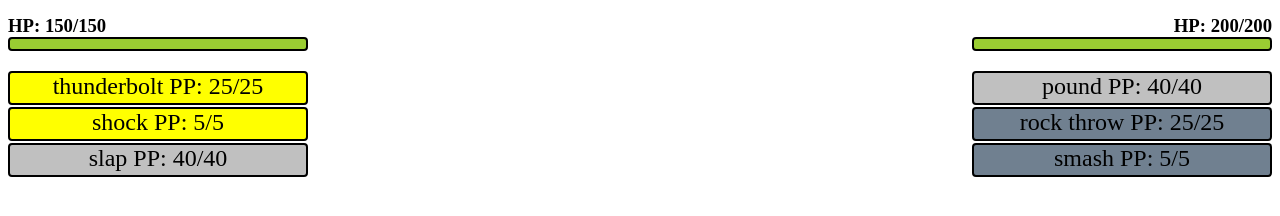
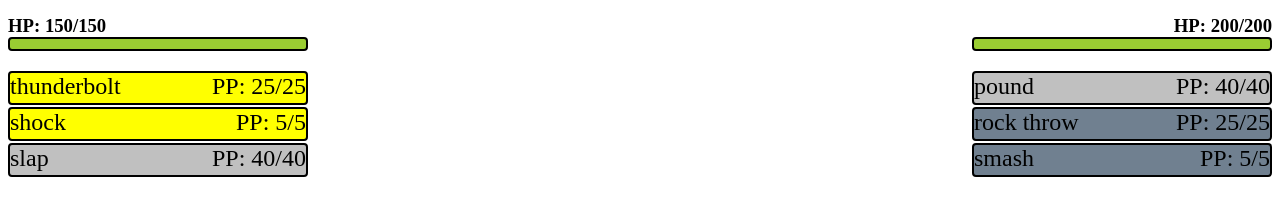
Before and after one commit to dsersch/pokemon, a plain HTML site: page index.html in a window 1280 px wide. Shown: the part 428-644 px from the top of the page. Drawn offline with nearby package versions, Linux system fonts and the light colour scheme.

Commit message:
pp reduction and attack button layout

```diff
--- a/css/styles.css
+++ b/css/styles.css
@@ -25,7 +25,7 @@ h3 {
     list-style-type: none;
     padding-left: 0px;
     margin-top: 0px;
-    text-align: center;
+    text-align: left;
 }
 li {
     height: 30px;
@@ -34,3 +34,6 @@ li {
     margin-top: 2px;
     font-size: 24px;
 }
+span {
+    float: right;
+}
--- a/js/main.js
+++ b/js/main.js
@@ -75,8 +75,10 @@ function setHealth(trainer, poke) {
 
 function setMoves(trainer, poke) {
     for(var i = 0; i < 3; i += 1) {
-        var $move = $('<li>').text(poke.moves[i].name + ' PP: ' + poke.moves[i].currentPP + '/' + poke.moves[i].pp).css("background", poke.moves[i].color);
+        var $move = $('<li>').text(poke.moves[i].name).css("background", poke.moves[i].color);
         $($move).prop('move', poke.moves[i]);
+        var $pp = $('<span>').text('PP: ' + poke.moves[i].currentPP + '/' + poke.moves[i].pp);
+        $($move).append($pp);
         var $movesLists = $('ul');
         $($movesLists[trainer.player]).append($move);
     }
@@ -98,11 +100,14 @@ var currentPlayer = Red;
 var enemy = Blue;
 var currentPokemon = Red.pickacu;
 var enemyPokemon = Blue.geodude;
+
 // attack function
 
 $('li').on('click', function() {
     enemyPokemon.currentHP -= this.move.damage;
-    console.log(enemyPokemon.currentHP)
-    setHealth(enemy, enemyPokemon)
-
+    this.move.currentPP -= 1;
+    $(this).children().text("PP: " + this.move.currentPP + '/' + this.move.pp)
+    //console.log(this.move.currentPP);
+    //console.log(enemyPokemon.currentHP);
+    setHealth(enemy, enemyPokemon);
 })
```
